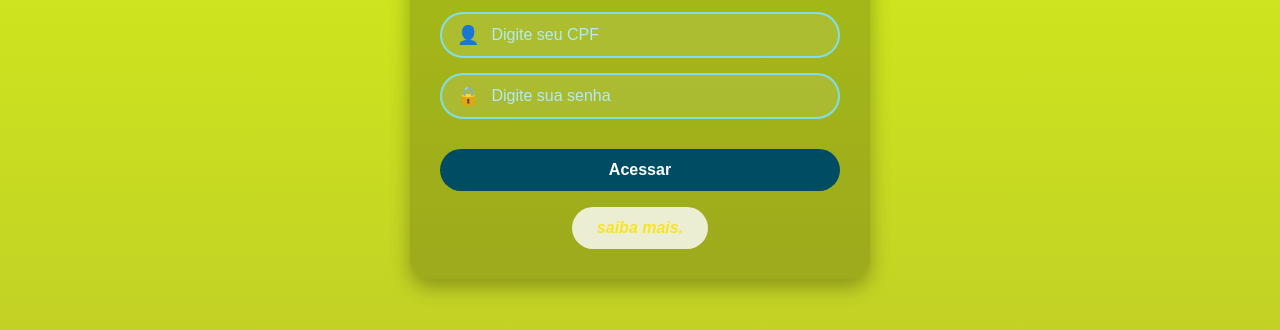
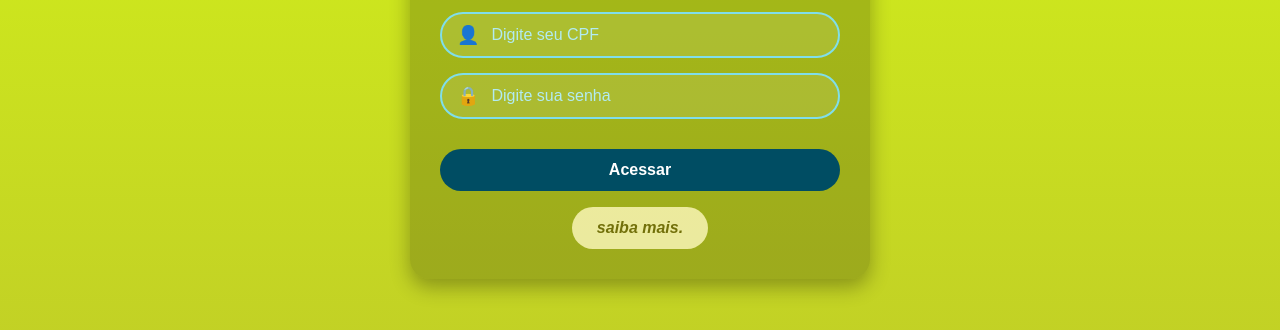
Before and after one commit to d17y/projetos-2024-2025, a plain HTML site: page projeto_escola/index.html in a window 1280 px wide. Shown: the part 326-656 px from the top of the page. Drawn offline with Linux system fonts and the light colour scheme.

Commit message:
Update style.css

```diff
--- a/projeto_escola/style.css
+++ b/projeto_escola/style.css
@@ -84,10 +84,10 @@ body {
 .button {
   display: inline-block;
   text-decoration: none;
-  color: #f8e325;
+  color: #72700a;
   font-weight: bold;
   font-style: italic;
-  background: rgba(255,255,255,0.8);
+  background: rgba(255, 251, 190, 0.8);
   padding: 12px 25px;
   border-radius: 30px;
   transition: 0.3s;
```
